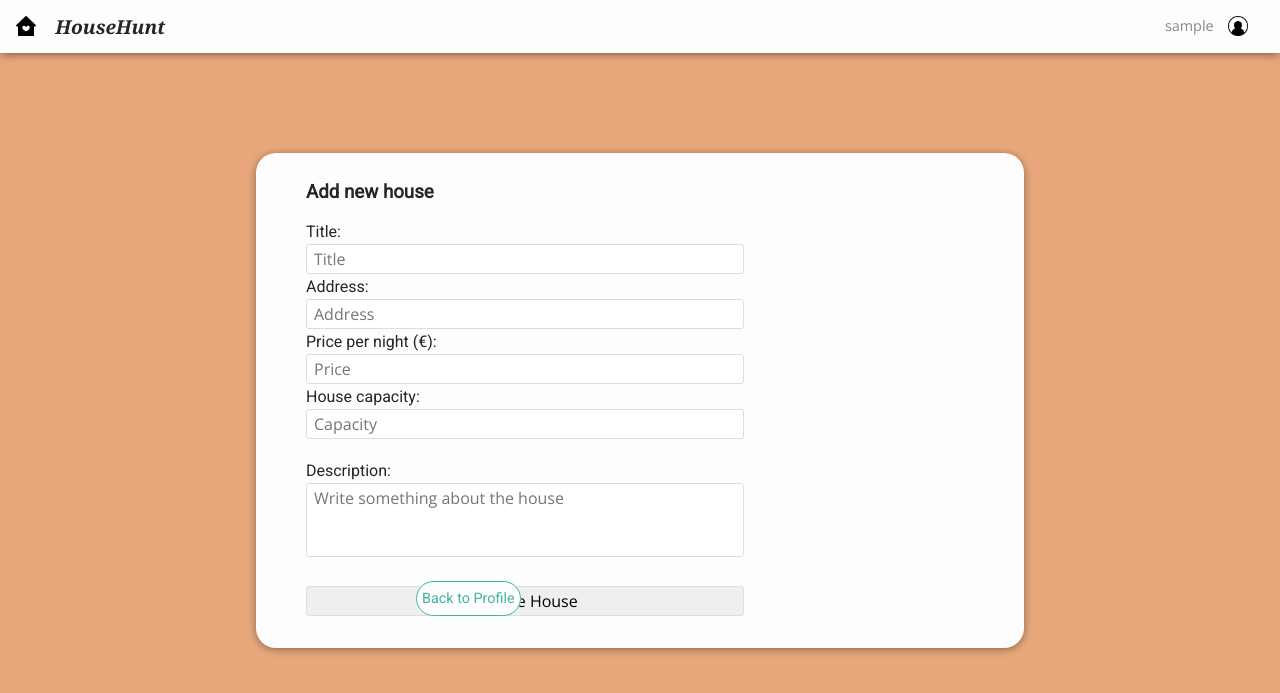
After one commit to Jopamoleite/LTW_PROJ1920, a PHP site: page /add_houses.php in a window 1280 px wide. The commit adds this page. Shown: the top 693 px of the page. Run offline with PHP 8.4, Linux system fonts and the light colour scheme; the visitor is signed in with stand-in values (Sample User, id 1); data comes from the database, SQL or seed files in the repository; both versions use the stored data as it was after the commit.

Commit message:
Made menu to add houses and changed default house pic

```diff
--- /dev/null
+++ b/Project/add_houses.php
@@ -0,0 +1,32 @@
+<!-- HEADER -->
+<?
+  include_once 'includes/start.php';
+  include_once 'templates/common/header.php';
+?>
+
+<div class="profile flex-container">
+  <div class="profile_info">
+    <h3>Add new house</h3>
+      <form method="post" action="action_add_house.php">
+          <label>Title:</label><br>
+          <input type="text" name="title" placeholder="Title" required/><br>
+          <label>Address:</label><br>
+          <input type="text" name="address" placeholder="Address" required/><br>
+          <label>Price per night (€):</label><br>
+          <input type="number" name="price" placeholder="Price" required/><br>
+          <label>House capacity:</label><br>
+          <input type="number" name="capacity" placeholder="Capacity" required/><br><br>
+          <label>Description:</label><br>
+          <textarea name="description" rows="3" cols="50" maxlength="100" placeholder="Write something about the house"></textarea><br><br>
+          <input id="add_house_button" class="button" type="submit" value="Create House">
+      </form>
+      <a id="backtoprofile_link" href="user_profile.php">Back to Profile</a>
+  </div>
+</div>
+
+
+
+<!-- FOOTER -->
+<?
+  include_once 'templates/common/footer.php'
+?>
--- a/Project/database/houses.php
+++ b/Project/database/houses.php
@@ -3,7 +3,7 @@
     function addHouse($title, $address, $price_day, $capacity, $description, $ownerID){
         global $dbh;
         try {
-            $stmt = $dbh->prepare('INSERT INTO Place(title, address, price_day, capacity, description, ownerID) VALUES (?, ?, ?, ?, ?, ?);');
+            $stmt = $dbh->prepare('INSERT INTO Place(title, address_, price_day, capacity, description, ownerID) VALUES (?, ?, ?, ?, ?, ?);');
             $stmt->execute(array($title, $address, $price_day, $capacity, $description, $ownerID));
         } catch (PDOException $e) {
             error_log('Error: ' . $e->getMessage());
--- a/Project/edit-profile.php
+++ b/Project/edit-profile.php
@@ -16,7 +16,7 @@
 
 <!-- PROFILE -->
 <div class="profile flex-container">
-  <img src="images/default_pic.bmp" id="profile_pic" alt="Profile Pic" width="300" height="300">
+  <img src="images/profile.jpg" id="profile_pic" alt="Profile Pic" width="300" height="300">
   <div class="profile_info">
         <?php if(isset($_SESSION["errormsg"]) && !empty($_SESSION["errormsg"])){ echo $_SESSION["errormsg"]; unset($_SESSION["errormsg"]);}?>
     <h1>  <? echo $_SESSION['username']; ?> </h1>
@@ -25,7 +25,7 @@
           <label>Location:</label><br>
           <input type="text" name="location" value="<? if(!empty($location)){ echo $location; }?>" placeholder="Location"/><br>
           <label>Phone Number:</label><br>
-          <input type="number" name="phone" value="<? if(!empty($phone)){ echo $phone; }?>" placeholder="Phone Number" /><br> <!--TODO adicionar value-->
+          <input type="number" name="phone" value="<? if(!empty($phone)){ echo $phone; }?>" placeholder="Phone Number" /><br>
           <label>Email Address:</label><br>
           <input type="email" name="email" value="<? if(!empty($email)){ echo $email; }?>" required/><br><br>
           <label>Bio:</label><br>
--- a/Project/main_page.php
+++ b/Project/main_page.php
@@ -18,7 +18,7 @@
 
     foreach ($table as $entry) {
       echo '<a class="house" href="main_page.php">';
-        echo '<img src="images/default_pic.bmp" id="house pic" alt="House pic" width="300" height="300">';
+        echo '<img src="images/house.jpg" id="house pic" alt="House pic" width="300" height="300">';
         echo '<h1>' . $entry['address_'] . '</h1>';
         echo '<h2>' . $entry['title'] . '</h2>';
         echo '<h2>' . $entry['price_day'] . '€ / night</h2>';
--- a/Project/user_profile.php
+++ b/Project/user_profile.php
@@ -21,7 +21,7 @@
 
 <!-- PROFILE -->
 <div class="profile flex-container">
-  <img src="images/default_pic.bmp" id="profile_pic" alt="Profile Pic" width="300" height="300">
+  <img src="images/profile.jpg" id="profile_pic" alt="Profile Pic" width="300" height="300">
   <div class="profile_info">
     <h1>  <? echo $username; ?> </h1>
     <p>
@@ -47,6 +47,9 @@
 
 <!-- TABS -->
 
+<form action="add_houses.php" method="post">
+  <input id="create_houses_button" class="button" type="submit" value="Add House">
+</form>
 
 <!-- FOOTER -->
 <?
```
Also changed, not shown: Project/action_add_house.php (added, +15 -0 lines), Project/database/database.db, Project/images/house.jpg (added), Project/images/profile.jpg (added).
